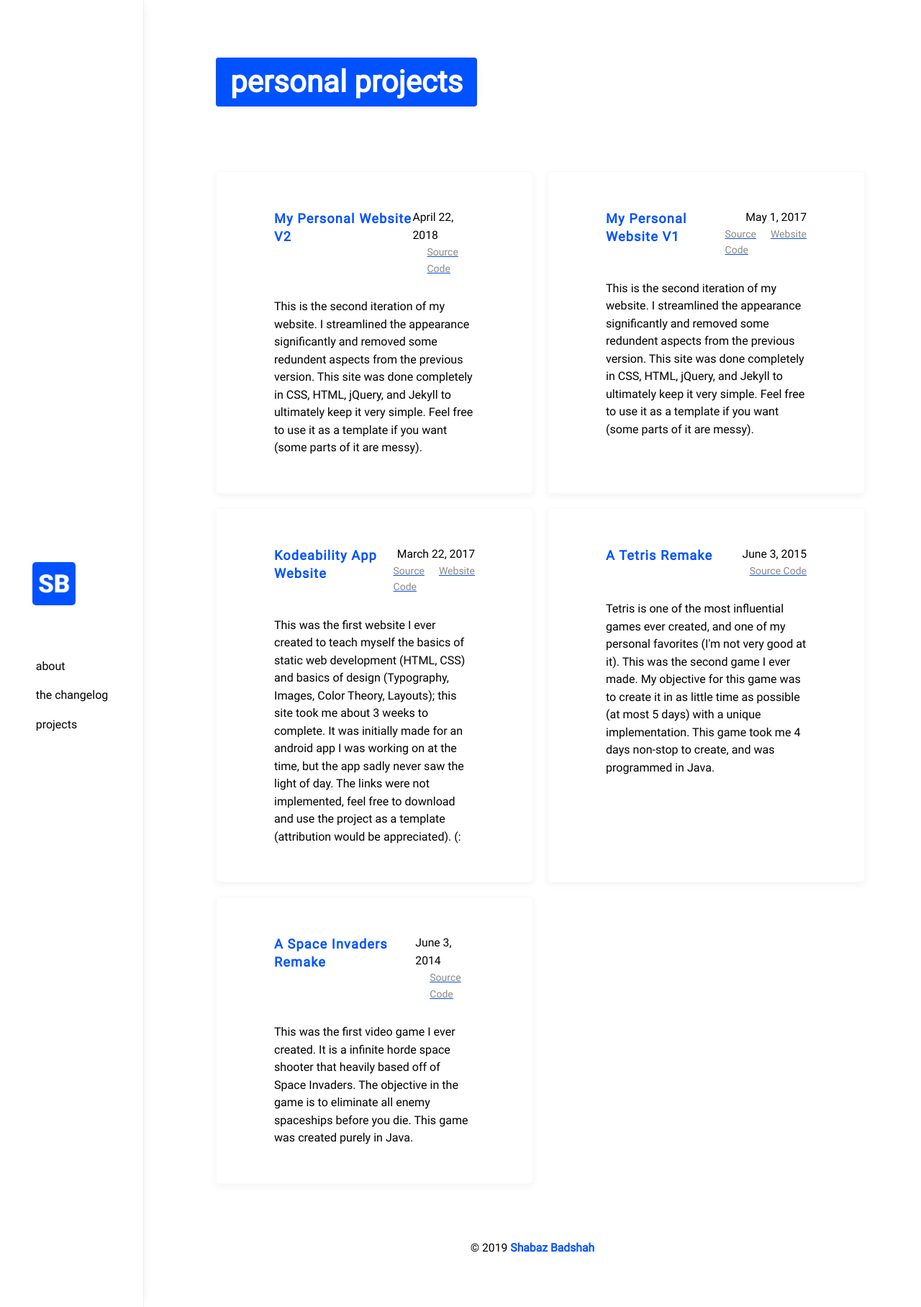
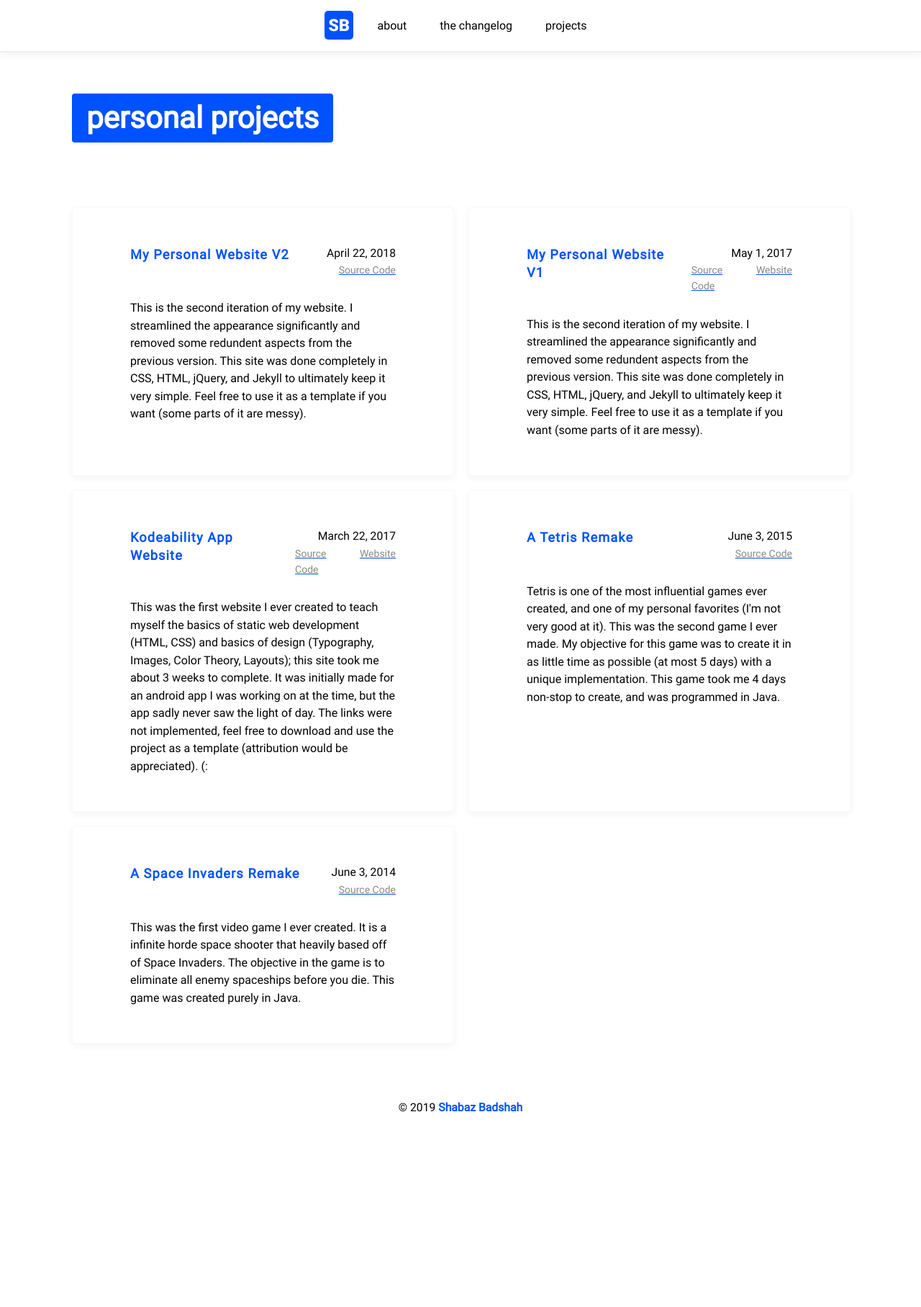
Before and after one commit to ShabazBadshah/shabazbadshah.com, a Jekyll site: the page built from projects/index.html, in a window 1280 px wide. Shown: the whole page at 72% size. Built offline with Jekyll 4.4.1, drawn with Linux system fonts in a browser that asks for light colours.

Commit message:
moved the navbar to the top of the page and removed some divs that were not being used

```diff
--- a/_includes/nav.html
+++ b/_includes/nav.html
@@ -1,5 +1,4 @@
-<header>
-  <div id="header-position">
+<header id="header-position">
   <a href="/">
     <img id="brand-logo" src="{{site.baseurl}}/assets/images/logo.png" alt="" srcset=""/>
   </a>
--- a/_layouts/default.html
+++ b/_layouts/default.html
@@ -2,12 +2,9 @@
 <html>
    {% include header.html %}
    <body>
-      <div id="index-wrap">
-         {% include nav.html %}
-         <div id="content-wrap">
-            {{ content }}
-         </div>
+      {% include nav.html %}
+      <div id="content-wrap">
+         {{ content }}
       </div>
-
    </body>
 </html>
--- a/_layouts/project-showcase.html
+++ b/_layouts/project-showcase.html
@@ -2,7 +2,6 @@
 <html>
    {% include header.html %}
    <body>
-      <div id="index-wrap">
       {% include nav.html %}
       </header>
       <div id="content-wrap">
@@ -11,7 +10,5 @@
          </div>
          {% include footer.html %}
       </div>
-
-      </div>
    </body>
 </html>
--- a/assets/css/index.css
+++ b/assets/css/index.css
@@ -21,32 +21,29 @@
 
 #index-wrap {
   display: flex;
-  flex-direction: row;
+  flex-direction: column;
   min-height: 100vh;
 }
 
-header #header-position {
+header {
   position: fixed;
   top: 0;
   left: 0;
-  bottom: 0;
-  width: inherit;
+  right: 0;
+  z-index: 1;
   display: flex;
-  flex-direction: column;
-  align-items: center;
+  flex-direction: row;
   justify-content: center;
-}
-
-header {
-  width: 200px;
-  border-right: solid #eee 1px;
-  box-shadow: 3px 0px 15px -10px rgba(0,0,0,0.2);
+  border-bottom: 2px solid #eee;
+  padding: 5px;
+  background-color: white;
+  box-shadow: 0 3px 10px rgba(55,55,55,0.06);
 }
 
 header img#brand-logo {
-  width: 60px;
-  right: 25px;
-  margin-bottom: 50px;
+  width: 40px;
+  margin: 10px;
+  margin-bottom: 5px;
   background-color: #0051ff;
   border-radius: 5px;
 }
@@ -55,8 +52,13 @@
   list-style: none;
   margin: 0;
   padding: 0;
+  height: 100%;
   font-size: 16px;
   color: black;
+  display: flex;
+  flex-direction: row;
+  justify-content: center;
+  align-items: center;
 }
 
 li#nav-item a {
@@ -74,11 +76,11 @@
 }
 
 li#nav-item {
-  margin: 15px 0;
+  margin: 15px;
 }
 
 #content-wrap {
-  flex: 1;
+  top: 50px;
 }
 
 #wrapper {
--- a/blog/index.html
+++ b/blog/index.html
@@ -8,7 +8,7 @@
   <h2 id="blog-page-title">the changelog</h2>
   <div id="blog-list-wrapper">
     <ul id="blog-list">
-        {% for post in site.categories.projects %}
+      {% for post in site.categories.blog %}
         <li id="blog-list-item">
           <a id="blog-title-link" href="{{ post.url }}">{{ post.title }}</a>
           <div id="metadata-wrap">
--- a/projects/index.html
+++ b/projects/index.html
@@ -4,7 +4,6 @@
 permalink: /projects/
 ---
 
-<div id="project-wrapper">
 <h2 id="project-page-title">personal projects</h2>
 <div id="project-list-wrapper">
   <ul id="project-list">
@@ -32,6 +31,5 @@
     {% endfor %}
   </ul>
 </div>
-</div>
 
 {% include footer.html %}
```
Lines whose indentation alone changed are shown as unchanged.
